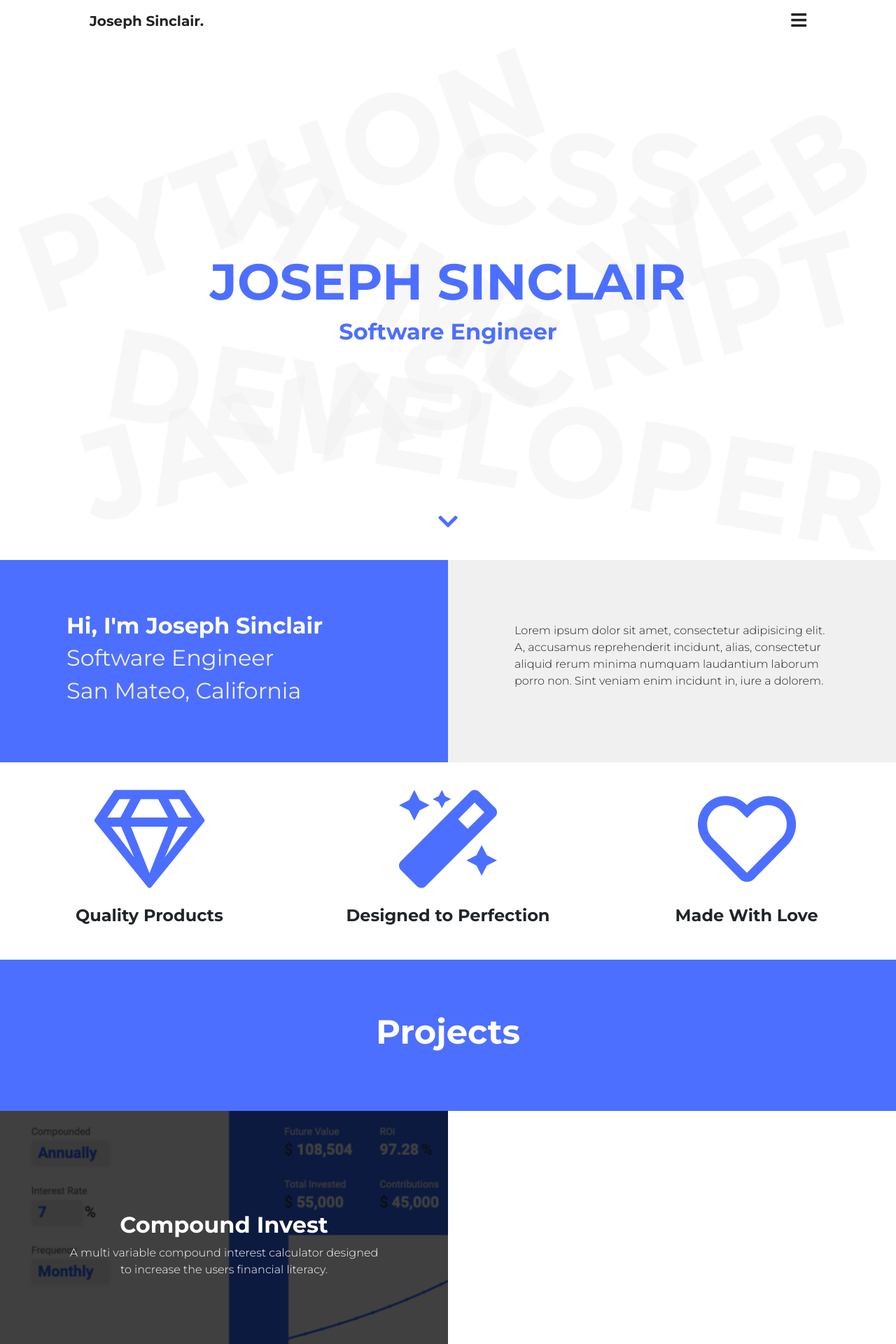
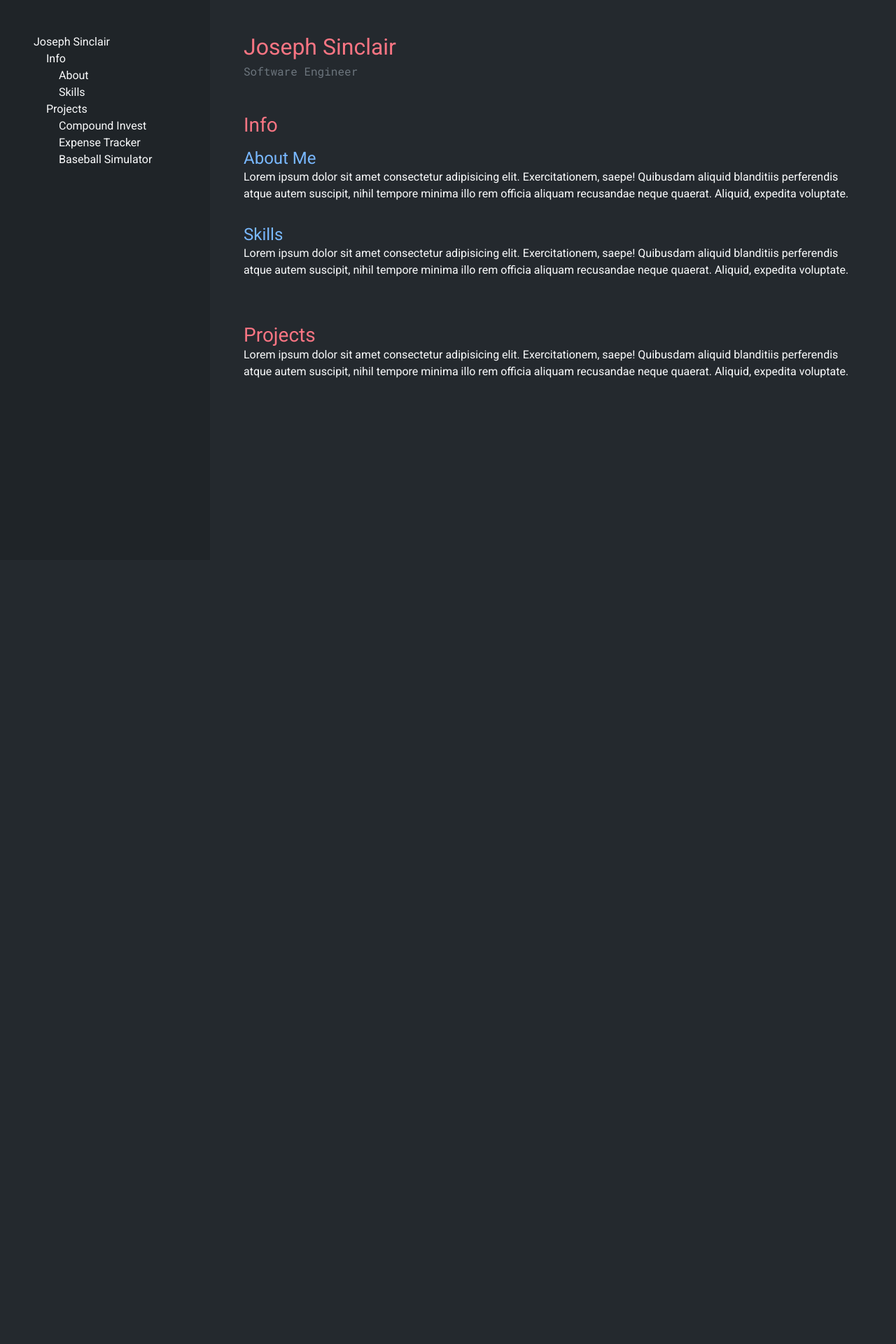
Before and after one commit to joeysnclr/new-portfolio, a Flask app: page / in a window 1280 px wide. Shown: the top 1920 px of the page at 70% size. After the commit the page ends 540 px from the top, so only its background shows below. Run offline with Flask 2, Linux system fonts and the light colour scheme; style sheets or scripts are compiled from the project's sources; some libraries are stand-ins or nearby versions.

Commit message:
placeholders

```diff
--- a/app.py
+++ b/app.py
@@ -1,22 +1,24 @@
 from flask import Flask, render_template, flash, redirect, url_for, session, request, logging
-import json, os
+import json
+import os
 import tools
 
 app = Flask(__name__)
 port = int(os.environ.get('PORT', 5000))
 
+
 @app.route('/')
 def index():
 
-	return render_template('index.html', projects=tools.getProjects())
+    return render_template('index.html', projects=tools.getProjects())
 
 
 @app.route('/project/<string:projectId>')
 def project(projectId):
-	p = tools.getProject(projectId)
-	if p == None:
-		return redirect(url_for("index"))
-	return render_template('project.html', pId=projectId, p=p)
+    p = tools.getProject(projectId)
+    if p == None:
+        return redirect(url_for("index"))
+    return render_template('project.html', pId=projectId, p=p)
 
 
-app.run(host='0.0.0.0', port=port)
+app.run(host='0.0.0.0', port=port, debug=True)
--- /dev/null
+++ b/static/css/styles.css
@@ -0,0 +1,118 @@
+* {
+  -webkit-box-sizing: border-box;
+          box-sizing: border-box;
+}
+
+a {
+  color: inherit;
+}
+
+a:hover {
+  color: inherit;
+  text-decoration: none;
+  opacity: .75;
+}
+
+body {
+  font-family: 'Roboto', sans-serif;
+}
+
+.font-secondary {
+  font-family: 'Roboto Mono', monospace;
+}
+
+h1 {
+  margin: 0;
+  font-size: 32px;
+}
+
+h2 {
+  margin: 0;
+  font-size: 28px;
+}
+
+h3 {
+  margin: 0;
+  font-size: 24px;
+}
+
+p,
+a {
+  margin: 0;
+  font-size: 16px;
+}
+
+.bg-dark {
+  background-color: #24292E !important;
+}
+
+.bg-darker {
+  background-color: #1F2428 !important;
+}
+
+.text-white {
+  color: #FAFBFC !important;
+}
+
+.text-primary {
+  color: #F97583 !important;
+}
+
+.text-secondary {
+  color: #79B8FF !important;
+}
+
+.navigation {
+  width: 300px;
+}
+
+.navigation-mobile {
+  display: none;
+}
+
+.navigation-menu {
+  height: 100vh;
+}
+
+.tree-group a {
+  display: block;
+}
+
+.tree-group .item {
+  margin-left: 18px;
+}
+
+.content {
+  width: calc(100% - 300px);
+  height: 100vh;
+  overflow-y: scroll;
+}
+
+@media only screen and (max-width: 991px) {
+  .main {
+    -webkit-box-orient: vertical;
+    -webkit-box-direction: normal;
+        -ms-flex-direction: column;
+            flex-direction: column;
+  }
+  .navigation {
+    width: 100%;
+  }
+  .navigation-mobile {
+    display: block;
+    height: 80px;
+  }
+  .navigation-menu {
+    display: none;
+    width: 100%;
+    height: calc(100vh - 80px);
+    position: absolute;
+    top: 80px;
+    left: 0;
+  }
+  .content {
+    width: 100%;
+    height: calc(100vh - 80px);
+  }
+}
+/*# sourceMappingURL=styles.css.map */
--- a/static/css/styles.scss
+++ b/static/css/styles.scss
@@ -1,327 +1,143 @@
-@import url('https://fonts.googleapis.com/css?family=Montserrat:300,400,700&display=swap');
+// VARIABLES
+$white: #FAFBFC;
+$primary: #F97583;
+$secondary: #79B8FF;
+$bg-dark: #24292E;
+$bg-darker: #1F2428;
 
-$white: #fff;
-$grey: #F0F0F0;
-$black: #222;
-$primary: #4D6FFF;
+// DEFAULT
+* {
+	box-sizing: border-box;
+}
 
+a {
+	color: inherit;
+}
+
+a:hover {
+	color: inherit;
+	text-decoration: none;
+	opacity: .75;
+}
+
+// FONTS
 body {
-	padding-top: 60px;
+	font-family: 'Roboto', sans-serif;
+}
+
+.font-secondary {
+	font-family: 'Roboto Mono', monospace;
+}
+
+// FONT STYLES
+h1 {
 	margin: 0;
-	font-family: "Montserrat" !important;
+	font-size: 32px;
 }
-html {
-	scroll-behavior: smooth !important;
+
+h2 {
+	margin: 0;
+	font-size: 28px;
 }
-* {
-	box-sizing: content-box;
+
+h3 {
+	margin: 0;
+	font-size: 24px;
 }
-h1, h2, h3, h4, h5, h6 {
-	font-weight: 700 !important;
+
+p,
+a {
+	margin: 0;
+	font-size: 16px;
 }
-a {
-	color: $white !important;
-	text-decoration: none !important;
+
+// COLORS
+.bg-dark {
+	background-color: $bg-dark !important;
 }
-nav {
-	padding: 0 !important;
+
+.bg-darker {
+	background-color: $bg-darker !important;
 }
-.nav-main {
-	width: 100%;
-	min-width: 250px;
-	padding: 0 10%;
-	height: 60px;
-	display: flex;
-	justify-content: space-between;
-	align-items: center;
-	* {
-		color: $black !important;
-	}
-	.nav-title {
-		font-size: 20px;
-		font-weight: 700;
-	}
-	.nav-menu {
-		font-size: 25px;
-	}
-}
-.navbar.active {
-	.nav-main {
-		z-index: 2;
-		* {
+
+.text-white {
 	color: $white !important;
 }
-	}
-	.nav-expanded {
-		opacity: 1;
-		visibility: visible;
-		position: absolute;
-		top: 0;
-		left: 0;
-		z-index: 1;
-		width: 100%;
-		height: 100vh;
-		background-color: $primary;
-		color: $white;
-	}
-}
-.nav-expanded {
-	opacity: 0;
-	visibility: hidden;
-	height: 0;
-	transition: visibility 0s, opacity 0.5s linear;
-	.nav-links {
-		margin-top: 60px;
-		width: 100%;
-		display: flex;
-		justify-content: center;
-		align-items: center;
-		flex-direction: column;
-		height: calc(100vh - 60px - 80px);
-		a {
-			color: $white;
-			font-size: 48px;
-		}
-		a:hover {
-			opacity: 0.75;
-		}
-	}
-}
-.nav-footer.footer {
-	background-color: $primary;
+
+.text-primary {
+	color: $primary !important;
 }
 
-.footer {
-	background-color: $black;
-	color: white;
-	width: 100%;
-	height: 80px;
-	padding: 0 10%;
-	display: flex;
-	justify-content: space-between;
-	align-items: center;
-	.copy {
-		font-size: 16px;
-		font-weight: 300;
-		margin: 0;
-	}
-	.footer-icons a {
-		margin-left: 10px;
-		font-size: 20px;
-		color: white;
-	}
+.text-secondary {
+	color: $secondary !important;
 }
 
-.hero {
-	width: 100%;
-	height: calc(100vh - 60px);
-	background-image: url("/static/images/hero.png");
-	background-size: cover;
-	background-repeat: no-repeat;
-	background-position: center;
-	display: flex;
-	justify-content: center;
-	align-items: center;
-	h1 {
-		font-size: 72px !important;
-		font-weight: 700;
-		color: $primary;
-		text-align: center;
-	}
-	h3 {
-		margin-top: 10px;
-		font-size: 32px !important;
-		font-weight: 700;
-		color: $primary;
-		text-align: center;
-	}
-	.scroll-down {
-		position: absolute;
-		bottom: 30px;
-		width: 100%;
-		display: block;
-		text-align: center;
-		font-size: 32px;
-		color: $primary !important;
+// ELEMENTS
 
-	}
+// nav
+.navigation {
+	width: 300px;
 }
 
-
-h1 {
-	font-size: 48px !important;
-}
-h2 {
-	font-size: 32px;
-}
-h2.less {
-	font-weight: 400 !important;
-	color: $grey;
-}
-h3 {
-	font-size: 24px !important;
-}
-p {
-	font-weight: 300;
-}
-.section {
-	display: flex;
-	align-items: center;
-	justify-content: center;
-	padding: 75px 0;
-	div {
-		width: 80%;
-		max-width: 450px;
-	}
-}
-.section.primary {
-	background-color: $primary;
-	color: $white;
-}
-.section.grey {
-	background-color: $grey;
-	color: $black;
-}
-.section.white {
-	background-color: $white;
-	color: $black;
-}
-.section.project-info {
-	div {
-		max-width: 550px;
-	}
-}
-.icon-section {
-	padding: 40px 0;
-	text-align: center;
-	i {
-		font-size: 140px;
-		color: $primary;
-		margin-bottom: 25px;
-	}
-}
-.icon-section.invert {
-	background-color: $primary;
-	i {
-		color: $white;
-	}
-	h3 {
-		color: $white;
-	}
-}
-.process-section {
-	align-items: flex-start;
-	transition: background-color 0.5s;
-	.color-num {
-		color: $primary;
-	}
-}
-.process-section:hover {
-	background-color: $grey;
-}
-.section.contact {
-	flex-direction: column;
+.navigation-mobile {
+	display: none;
 }
 
+.navigation-menu {
+	height: 100vh;
+}
 
-.project-display {
-	background-position: center;
-	height: 400px;
-	position: absolute;
-	.project-info {
-		position: absolute;
-		width: 100%;
-		height: 100%;
-		background-color: rgba(0,0,0,0.75);
-		display: flex;
-		justify-content: center;
-		align-items: center;
-		flex-direction: column;
-		padding: 0 15%;
-		text-align: center;
-		transition: background-color 0.5s;
-		p {
-			max-width: 500px;
+// tree
+.tree {}
+
+.tree-group a {
+	display: block;
 }
+
+.tree-group .root {}
+
+.tree-group .item {
+	margin-left: 18px;
 }
-}
-.project-display:hover {
-	.project-info {
-		background-color: rgba(0,0,0,0.6);
-	}
+
+// content
+
+.content {
+	width: calc(100% - 300px);
+	height: 100vh;
+	overflow-y: scroll;
 }
 
 
 
-.contact-page {
-	display: flex;
-	align-items: center;
+// RESPONSIVE
+@media only screen and (max-width: 991px) {
+	.main {
 		flex-direction: column;
-	min-height: calc(100vh - 60px - 80px);
-	.contact-form {
-		width: 80%;
-		margin: 40px 10%;
-		max-width: 650px;
-		display: flex;
-		flex-direction: column;
-		a.submit-link {
-			align-self: center;
-			background-color: $primary;
-			border: none;
 	}
-		input, textarea {
-			background-color: $grey;
-			border: none;
-			border-bottom: 3px solid $primary;
+
+	// nav
+	.navigation {
+		width: 100%;
 	}
-		textarea {
-			height: 300px;
+
+	.navigation-mobile {
+		display: block;
+		height: 80px;
 	}
-		* {
-			font-weight: 300;
-			font-size: 16px;
+
+	.navigation-menu {
+		display: none;
+		width: 100%;
+		height: calc(100vh - 80px);
+		position: absolute;
+		top: 80px;
+		left: 0;
 	}
-		#status {
-			margin-top: 10px;
-			color: $primary;
-			text-align: center;
+
+	// content
+	.content {
+		width: 100%;
+		height: calc(100vh - 80px);
 	}
 }
-}
-
-
-.project-main-img {
-	width: 100%;
-}
-.project-links {
-
-	font-weight: 300;
-	a {
-		margin-right: 30px;
-		color: $black !important;
-	}
-}
-
-
-
-
-
-
-
-
-
-
-@media only screen and (max-width: 800px) {
-	.hero {
-		h1 {
-			font-size: 36px !important;
-		}
-		h3 {
-			font-size: 24px !important;
-		}
-	}
-	.section {
-		padding: 40px 0;
-	}
-
-}
--- a/templates/includes/footer.html
+++ /dev/null
@@ -1,7 +0,0 @@
-<div class="footer">
-	<p class="copy">© <script type="text/javascript">document.write(new Date().getFullYear());</script> Joseph Sinclair</p>
-	<div class="footer-icons">
-		<a href="https://github.com/joeysnclr" target="_blank"><i class="fab fa-github"></i></a>
-		<a href="https://www.linkedin.com/in/joseph-sinclair-76a489192/" target="_blank"><i class="fab fa-linkedin-in"></i></a>
-	</div>
-</div>
--- a/templates/includes/nav.html
+++ /dev/null
@@ -1,21 +0,0 @@
-<nav class="navbar fixed-top">
-	<div class="nav-main">
-		<a class="nav-title" href="/">Joseph Sinclair.</a>
-		<a class="nav-menu" href="JavaScript:void(0)"><i class="fas fa-bars" onclick="toggleNav()"></i></a>
-	</div>
-
-	<div class="nav-expanded">
-		<div class="nav-links">
-			<a href="/" onclick="toggleNav()">HOME</a>
-			<a href="/#projects" onclick="toggleNav()">PROJECTS</a>
-		</div>
-		<div class="nav-footer footer">
-			<p class="copy">© <script type="text/javascript">document.write(new Date().getFullYear());</script> Joseph Sinclair</p>
-			<div class="footer-icons">
-				<a href="https://github.com/joeysnclr" target="_blank"><i class="fab fa-github"></i></a>
-				<a href="https://www.linkedin.com/in/joseph-sinclair-76a489192/" target="_blank"><i class="fab fa-linkedin-in"></i></a>
-
-			</div>
-		</div>
-	</div>
-</nav>
--- a/templates/index.html
+++ b/templates/index.html
@@ -1,81 +1,59 @@
 {% extends 'layout.html' %}
 {% block body %}
-{% include 'includes/nav.html' %}
-<div class="hero">
-	<div>
-		<h1>JOSEPH SINCLAIR</h1>
-		<!-- <img class="underline" src="./static/images/underline.svg" alt=""> -->
-		<h3>Software Engineer</h3>
+
+<div class="main d-flex text-white">
+	<div class="navigation">
+		<div class="navigation-mobile bg-darker px-5 d-flex d-lg-none justify-content-between align-items-center">
+			<p>Joseph Sinclair</p>
+			<a onclick="toggleMobileNav()"><i class="fas fa-bars"></i></a>
 		</div>
-	<a href="#content" class="scroll-down hvr-bob">
-		<i class="fas fa-chevron-down"></i>
-	</a>
+		<div class="navigation-menu bg-darker px-5 py-0 py-lg-5">
+			<div class="tree">
+				<div class="tree-group">
+					<a class="root" href="#title">Joseph Sinclair</a>
+					<div class="tree-group item">
+						<a class="root" href="#info">Info</a>
+						<a class="item" href="#about">About</a>
+						<a class="item" href="#skills">Skills</a>
 					</div>
-<div id="content">
-	<div class="row no-gutters">
-		<div class="col-12 col-md-6 section primary">
-			<div>
-				<h2>Hi, I'm Joseph Sinclair</h2>
-				<h2 class="less">Software Engineer</h2>
-				<h2 class="less">San Mateo, California</h2>
-
+					<div class="tree-group item">
+						<a class="root" href="#projects">Projects</a>
+						<a class="item" href="">Compound Invest</a>
+						<a class="item" href="">Expense Tracker</a>
+						<a class="item" href="">Baseball Simulator</a>
 					</div>
 				</div>
-		<div class="col-12 col-md-6 section grey">
-			<div>
-				<p>Lorem ipsum dolor sit amet, consectetur adipisicing elit. A, accusamus reprehenderit incidunt, alias, consectetur aliquid rerum minima numquam laudantium laborum porro non. Sint veniam enim incidunt in, iure a dolorem.</p>
 			</div>
 		</div>
-		<div class="col-12 col-md-4 icon-section">
-			<i class="far fa-gem"></i>
-			<h3>Quality Products</h3>
 	</div>
-		<div class="col-12 col-md-4 icon-section">
-			<i class="fas fa-magic"></i>
-			<h3>Designed to Perfection</h3>
+	<div class="content bg-dark">
+		<div id="title" class="px-5 pt-5">
+			<h1 class="text-primary">Joseph Sinclair</h1>
+			<p class="text-muted font-secondary pt-1">Software Engineer</p>
 		</div>
-		<div class="col-12 col-md-4 icon-section">
-			<i class="far fa-heart"></i>
-			<h3>Made With Love</h3>
+		<div id="info" class="px-5 pt-5">
+			<h2 class="text-primary">Info</h2>
+			<div id="about" class="py-3">
+				<h3 class="text-secondary">About Me</h3>
+				<p>Lorem ipsum dolor sit amet consectetur adipisicing elit. Exercitationem, saepe! Quibusdam aliquid
+					blanditiis perferendis atque autem suscipit, nihil tempore minima illo rem officia aliquam
+					recusandae neque quaerat. Aliquid, expedita voluptate.</p>
 			</div>
-		<div class="col-12 section primary" id="projects">
-			<h1>Projects</h1>
-		</div>
-
-		{% for p in projects %}
-		<a href="/project/{{p}}" class="col-12 col-md-6 project-display" style="background-image: url('/static/images/{{p}}.png')">
-			<div class="project-info">
-				<h2>{{projects[p]["name"]}}</h2>
-				<p>{{projects[p]["desc"]}}</p>
-			</div>
-		</a>
-		{% endfor %}
-	</div>
-	<div class="row no-gutters">
-
-
-		<div class="col-12 col-md-4 section process-section">
-			<div>
-				<h2><span class="color-num">01. </span>Research</h2>
-				<p>Lorem ipsum dolor sit amet, consectetur adipisicing elit. Accusantium optio vero aliquam fugit repudiandae nobis porro, amet et voluptatum. Dolorum laborum, asperiores sapiente quibusdam velit eaque sed consequuntur, cumque vero?</p>
+			<div id="skills" class="py-3">
+				<h3 class="text-secondary">Skills</h3>
+				<p>Lorem ipsum dolor sit amet consectetur adipisicing elit. Exercitationem, saepe! Quibusdam aliquid
+					blanditiis perferendis atque autem suscipit, nihil tempore minima illo rem officia aliquam
+					recusandae neque quaerat. Aliquid, expedita voluptate.</p>
 			</div>
 		</div>
-		<div class="col-12 col-md-4 section process-section">
-			<div>
-				<h2><span class="color-num">02. </span>Design</h2>
-				<p>Lorem ipsum dolor sit amet, consectetur adipisicing elit. Accusantium optio vero aliquam fugit repudiandae nobis porro, amet et voluptatum. Dolorum laborum, asperiores sapiente quibusdam velit eaque sed consequuntur, cumque vero?Lorem ipsum dolor sit amet, consectetur adipisicing elit. Libero ipsam similique facilis adipisci reiciendis tenetur quibusdam obcaecati sint rem, beatae illo id vitae nulla soluta ex aliquam odio, inventore error!</p>
+		<div id="projects" class="px-5 pt-5">
+			<h2 class="text-primary">Projects</h2>
+			<p>Lorem ipsum dolor sit amet consectetur adipisicing elit. Exercitationem, saepe! Quibusdam aliquid
+				blanditiis perferendis atque autem suscipit, nihil tempore minima illo rem officia aliquam
+				recusandae neque quaerat. Aliquid, expedita voluptate.</p>
 		</div>
-		</div>
-		<div class="col-12 col-md-4 section process-section">
-			<div>
-				<h2><span class="color-num">03. </span>Develop</h2>
-				<p>Lorem ipsum dolor sit amet, consectetur adipisicing elit. Accusantium optio vero aliquam fugit repudiandae nobis porro, amet et voluptatum. Dolorum laborum, asperiores sapiente quibusdam velit eaque sed consequuntur, cumque vero?</p>
 	</div>
 </div>
 
 
-
-	</div>
-</div>
-
 {% endblock %}
--- a/templates/layout.html
+++ b/templates/layout.html
@@ -1,30 +1,29 @@
 <!DOCTYPE html>
-<html>
+<html lang="en">
+
 <head>
-	<meta name="viewport" content="width=device-width, initial-scale=1.0">
-	<title>Joseph Sinclair</title>
+    <meta charset="UTF-8">
+    <meta name="viewport" content="width=device-width, initial-scale=1.0">
+    <meta http-equiv="X-UA-Compatible" content="ie=edge">
+    <!-- bs4 -->
+    <link rel="stylesheet" href="https://cdnjs.cloudflare.com/ajax/libs/twitter-bootstrap/4.5.0/css/bootstrap.min.css">
+    <!-- fontawesome -->
+    <link rel="stylesheet" href="https://cdnjs.cloudflare.com/ajax/libs/font-awesome/5.13.0/css/all.min.css">
+    <!-- custom css -->
+    <link rel="stylesheet" href="static/css/styles.css">
+    <!-- fonts -->
+    <link href="https://fonts.googleapis.com/css2?family=Roboto&family=Roboto+Mono&display=swap" rel="stylesheet">
+    <title>Joseph Sinclair</title>
+</head>
 
-	<!-- Custom CSS -->
-	<link rel="stylesheet" type="text/css" href="/static/css/styles.css">
+<body>
+    {% block body %}
+    {% endblock %}
 
-	<!-- Font Awesome -->
-	<link rel="stylesheet" href="https://use.fontawesome.com/releases/v5.8.1/css/all.css" integrity="sha384-50oBUHEmvpQ+1lW4y57PTFmhCaXp0ML5d60M1M7uH2+nqUivzIebhndOJK28anvf" crossorigin="anonymous">
+    <script src="https://cdnjs.cloudflare.com/ajax/libs/jquery/3.5.1/jquery.slim.min.js"></script>
+    <script src="https://cdnjs.cloudflare.com/ajax/libs/popper.js/1.16.1/umd/popper.min.js"></script>
+    <script src="https://cdnjs.cloudflare.com/ajax/libs/twitter-bootstrap/4.5.0/js/bootstrap.min.js"></script>
+    <script src="static/js/app.js"></script>
+</body>
 
-    <!-- Hover.css -->
-    <link rel="stylesheet" href="https://cdnjs.cloudflare.com/ajax/libs/hover.css/2.3.1/css/hover-min.css">
-
-
-	<!-- BS4 -->
-    <link rel="stylesheet" href="https://maxcdn.bootstrapcdn.com/bootstrap/4.0.0/css/bootstrap.min.css" integrity="sha384-Gn5384xqQ1aoWXA+058RXPxPg6fy4IWvTNh0E263XmFcJlSAwiGgFAW/dAiS6JXm" crossorigin="anonymous">
-    <script src="https://code.jquery.com/jquery-3.2.1.slim.min.js" integrity="sha384-KJ3o2DKtIkvYIK3UENzmM7KCkRr/rE9/Qpg6aAZGJwFDMVNA/GpGFF93hXpG5KkN" crossorigin="anonymous"></script>
-    <script src="https://cdnjs.cloudflare.com/ajax/libs/popper.js/1.12.9/umd/popper.min.js" integrity="sha384-ApNbgh9B+Y1QKtv3Rn7W3mgPxhU9K/ScQsAP7hUibX39j7fakFPskvXusvfa0b4Q" crossorigin="anonymous"></script>
-    <script src="https://maxcdn.bootstrapcdn.com/bootstrap/4.0.0/js/bootstrap.min.js" integrity="sha384-JZR6Spejh4U02d8jOt6vLEHfe/JQGiRRSQQxSfFWpi1MquVdAyjUar5+76PVCmYl" crossorigin="anonymous"></script>
-</head>
-<body>
-    {% block body %}{% endblock %}
-    {% include 'includes/footer.html' %}
-
-    <!-- Custom JS -->
-    <script src="/static/js/app.js"></script>
-</body>
 </html>
```
Also changed, not shown: static/js/app.js (+2 -33 lines), 1 other file. Lines whose indentation alone changed are shown as unchanged.
